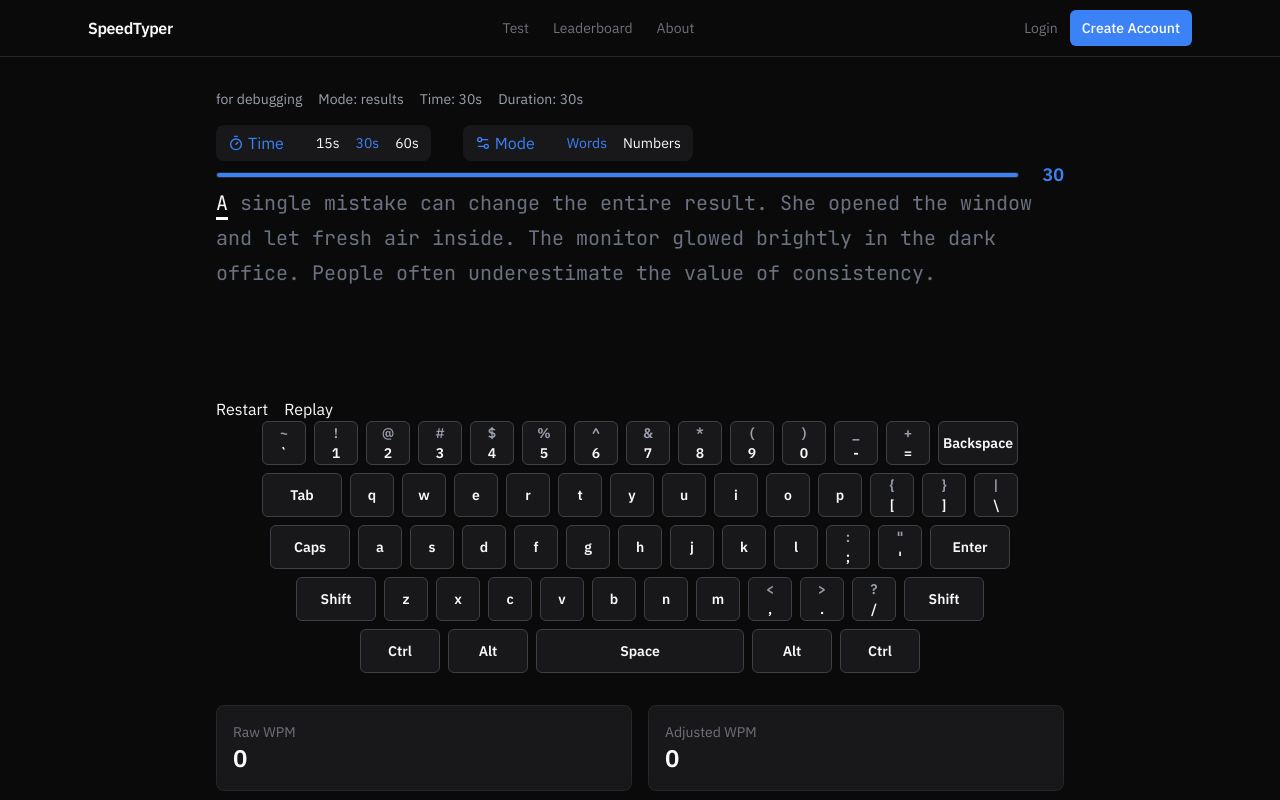
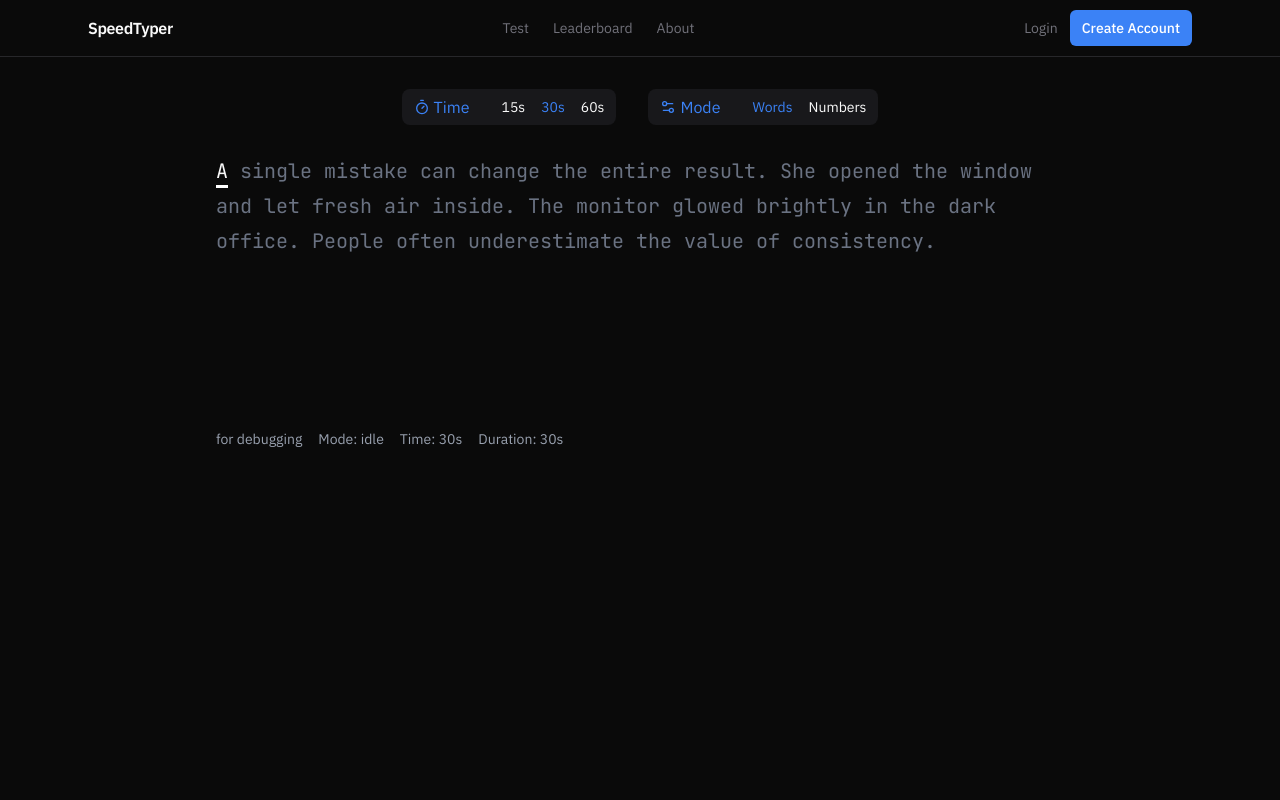
Before and after one commit to yowger/speed-typer, a React (Vite) app: page / in a window 1280 px wide. Shown: the top 800 px of the page. Built offline with nearby package versions, Linux system fonts and the light colour scheme; no server answers.

Commit message:
update reducer

```diff
--- a/src/core/engine/hooks/useTypingSession.tsx
+++ b/src/core/engine/hooks/useTypingSession.tsx
@@ -74,6 +74,12 @@ export default function useTypingSession() {
         setTypingMode()
     }, [session.mode])
 
+    console.log({
+        textLength: textSystem.text.length,
+        currentIndex: engine.currentIndex,
+        mode: session.mode,
+    })
+
     return {
         typed: engine.typed,
         keyEvents: engine.keyEvents,
--- a/src/core/engine/sessionReducer.ts
+++ b/src/core/engine/sessionReducer.ts
@@ -31,12 +31,20 @@ export function sessionReducer(state: State, action: Action): State {
         case "ENGINE_UPDATE": {
             const { index, textLength } = action.payload
 
-            if (state.mode === "idle" && index > 0) {
-                return { mode: "typing" }
-            }
+            if (!textLength) return state
 
-            if (index >= textLength) {
-                return { mode: "results" }
+            switch (state.mode) {
+                case "idle":
+                    if (index > 0) {
+                        return { mode: "typing" }
+                    }
+                    break
+
+                case "typing":
+                    if (index >= textLength) {
+                        return { mode: "results" }
+                    }
+                    break
             }
 
             return state
--- a/src/pages/HomePage.tsx
+++ b/src/pages/HomePage.tsx
@@ -1,17 +1,17 @@
 import { useState } from "react"
 
 import { useTypingSounds } from "../core/sounds/hooks/useTypingSounds"
-import { Keyboard } from "../features/typing/components/Keyboard"
+// import { Keyboard } from "../features/typing/components/Keyboard"
 import { calculateTypingMetrics } from "../features/stats/utils/calculateTypingMetrics"
 import TypingTextDisplay from "../features/typing/components/TypingTextDisplay"
 import Metrics from "../features/stats/components/Metrics"
 import useTypingSession from "../core/engine/hooks/useTypingSession"
-import { calculateKeyboardHeatmap } from "../features/typing/utils/calculateKeyboardHeatmap"
+// import { calculateKeyboardHeatmap } from "../features/typing/utils/calculateKeyboardHeatmap"
 import ReplayModal from "../features/replay/components/ReplayModal"
-import TimerProgress from "../features/typing/components/TimerProgress"
+// import TimerProgress from "../features/typing/components/TimerProgress"
 import TimerControls from "../features/typing/components/TimerControls"
 import ModeControls from "../features/typing/components/ModeControls"
-import Navbar from "../ui/layout/navbar"
+// import Navbar from "../ui/layout/navbar"
 
 const TIME_DURATIONS = [15, 30, 60]
 const TYPING_MODES = [
@@ -50,8 +50,8 @@ export default function HomePage() {
         elapsedMs,
     })
 
-    const keyboardMode = isResults ? "heat" : "live"
-    const heatmap = calculateKeyboardHeatmap(keyEvents)
+    // const keyboardMode = isResults ? "heat" : "live"
+    // const heatmap = calculateKeyboardHeatmap(keyEvents)
 
     const [typingMode, setTypingMode] =
         useState<(typeof TYPING_MODES)[number]>("words")
@@ -71,15 +71,8 @@ export default function HomePage() {
 
     return (
         <div className="">
-            <div className="">
-                <div className="text-sm text-gray-400 mb-4 flex gap-4">
-                    <span>for debugging</span>
-                    <span>Mode: {mode}</span>
-                    <span>Time: {remainingTime}s</span>
-                    <span>Duration: {duration}s</span>
-                </div>
-
-                <div className="flex gap-8">
+            <div className="flex flex-col gap-8">
+                <div className="flex gap-8 self-center">
                     <TimerControls
                         durations={TIME_DURATIONS}
                         duration={duration}
@@ -95,10 +88,10 @@ export default function HomePage() {
                     />
                 </div>
 
-                <TimerProgress
+                {/* <TimerProgress
                     duration={duration}
                     remainingTime={remainingTime}
-                />
+                /> */}
 
                 <TypingTextDisplay
                     displayIndex={currentIndex}
@@ -118,6 +111,14 @@ export default function HomePage() {
                     {isTyping && <button onClick={pause}>Pause</button>}
                     {isPaused && <button onClick={resume}>Resume</button>}
                 </div>
+
+                <div className="text-sm text-gray-400 mb-4 flex gap-4">
+                    <span>for debugging</span>
+                    <span>Mode: {mode}</span>
+                    <span>Time: {remainingTime}s</span>
+                    <span>Duration: {duration}s</span>
+                </div>
+
                 {/* {isTimedOut && (
                 <div>
                     <button
@@ -130,11 +131,11 @@ export default function HomePage() {
             )} */}
             </div>
 
-            <Keyboard
+            {/* <Keyboard
                 lastInput={lastInput}
                 heatmap={heatmap}
                 mode={keyboardMode}
-            />
+            /> */}
 
             {isResults && <Metrics metrics={metrics} />}
 
```
